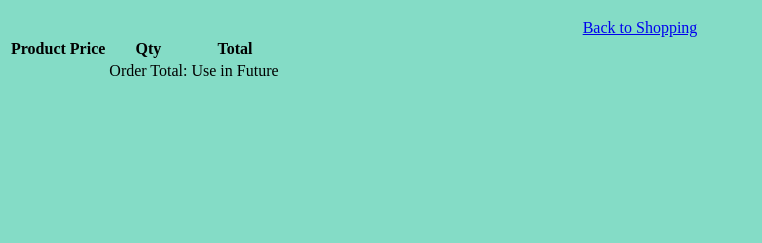
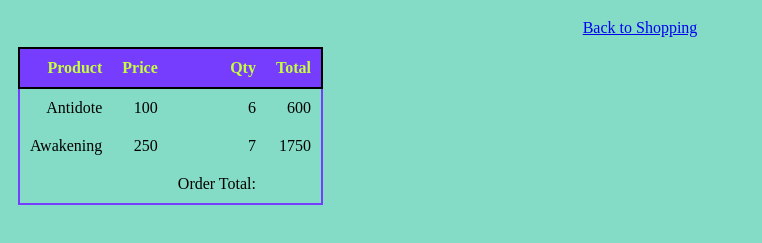
Before and after one commit to BrevanBenderC/Lab06-products, a plain HTML site: page Cart/index.html in a window 1280 px wide. Shown: the part 61-304 px from the top of the page, without its empty margins (0-762 px from the left). Drawn offline with Linux system fonts and the light colour scheme.

Commit message:
finished everything other than the total

```diff
--- /dev/null
+++ b/Cart/cart.css
@@ -0,0 +1,27 @@
+*{
+
+
+
+}
+
+
+
+
+h1 {
+    color: var(--color-5);
+}
+
+table {
+    border: 2px solid rgb(119, 61, 255);
+    border-collapse: collapse;
+    margin: 10px;
+}
+thead {
+    background-color: rgb(119, 61, 255);
+    color: rgb(197, 255, 61);
+    border: 2px solid black;
+}
+table th, table td {
+    padding: 10px;
+    text-align: right;
+}
--- a/Cart/cart.js
+++ b/Cart/cart.js
@@ -0,0 +1,24 @@
+import { items } from "../products.js";
+import { findItemById } from "./cartFunction.js";
+import { cart } from "./cartData.js";
+
+const tbody = document.getElementById('table-body');
+const total = document.getElementById('total');
+for (let buyItem of cart){
+    const itemData = findItemById(buyItem.id, items)
+    console.log(itemData);
+    const tr = document.createElement('tr');
+    const tdCost = document.createElement('td');
+    const tdName = document.createElement('td');
+    const tdQty = document.createElement('td');
+    const tdTotal = document.createElement('td');
+    tdCost.textContent = itemData.price;
+    tdName.textContent = itemData.name;
+    tdQty.textContent = buyItem.qty;
+    tdTotal.textContent = buyItem.qty * itemData.price;
+    total.textContent =
+
+    tr.append(tdName, tdCost, tdQty, tdTotal);
+    tbody.appendChild(tr);
+
+}
--- a/Cart/cartData.js
+++ b/Cart/cartData.js
@@ -1,5 +1,4 @@
 export const cart = [
-
-    {id='3', qty = 6},
-    {id='5', qty = 7},
+    {id: '3', qty: 6},
+    {id: '5', qty: 7},
 ]
--- a/Cart/cartFunction.js
+++ b/Cart/cartFunction.js
@@ -1,10 +1,9 @@
-import { items } from "../products";
+export function findItemById(id, goods){
+    console.log(id, goods);
+    for(let good of goods){
 
-export function findItemById(id, list){
-    for(let item of list){
-
-        if(list.id === id){
-            return item;
+        if(good.id === id){
+            return good;
         }
     }
 }
--- a/Cart/index.html
+++ b/Cart/index.html
@@ -5,7 +5,9 @@
     <meta http-equiv="X-UA-Compatible" content="IE=edge">
     <meta name="viewport" content="width=device-width, initial-scale=1.0">
     <link rel="stylesheet" href="../styles.css">
+    <link rel="stylesheet" href="./cart.css">
     <title>cart</title>
+
 </head>
 <body>
     <h1>Your Cart</h1>
@@ -24,7 +26,7 @@
             <td></td>
             <td></td>
             <td>Order Total:</td>
-            <td>Use in Future</td>
+            <td id="total">Use in Future</td>
         </tfoot>
     </table>
 
--- a/products.js
+++ b/products.js
@@ -3,35 +3,35 @@ export const items = [
     id:'1',
     name: 'Potion',
     img: 'https://www.serebii.net/itemdex/sprites/pgl/potion.png',
-    price: 'P300',
+    price: 300,
     description: "Heals chosen pokemon's HP by 20.",
 },
     {
     id: '2',
     name: 'Pokeball',
     img: 'https://www.serebii.net/itemdex/sprites/pgl/pokeball.png',
-    price: 'P200',
+    price: 200,
     description: 'Use to catch wild pokemon.'
 },
     {
     id: '3',
     name: 'Antidote',
-    img: './assets/1.png',
-    price: 'P100',
+    img: 'https://www.serebii.net/itemdex/sprites/pgl/antidote.png',
+    price: 100,
     description: 'Removes the poison status effect.',
 },
     {
     id: '4',
     name: 'Paralyze Heal',
-    img: './assets/2.png',
-    price: 'P200',
+    img: 'https://www.serebii.net/itemdex/sprites/pgl/paralyzeheal.png',
+    price: 200,
     description: 'Removes paralyze status effect.',
     },
     {
      id: '5',
     name: 'Awakening',
-    img: './assets/3.png',
-    price: 'P250',
+    img: 'https://www.serebii.net/itemdex/sprites/pgl/awakening.png',
+    price: 250,
     description: 'Removes the sleep status effect.',
     },
 ];
--- a/styles.css
+++ b/styles.css
@@ -33,7 +33,3 @@ body {
 .item-card img {
     width: 100%;
 }
-img {
-    height: 5rem
-    width: 3rem;
-}
```
Also changed, not shown: test.js (deleted).
